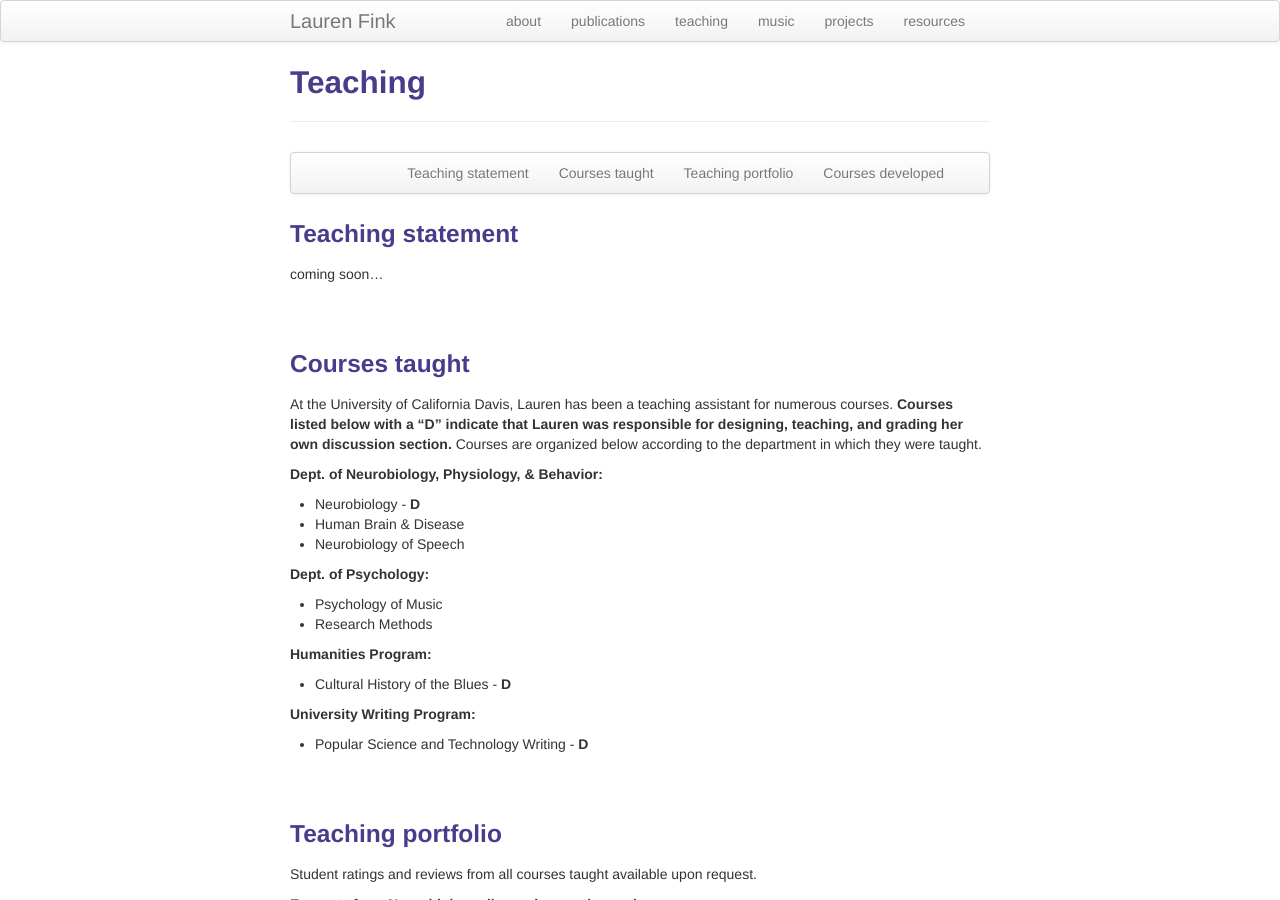
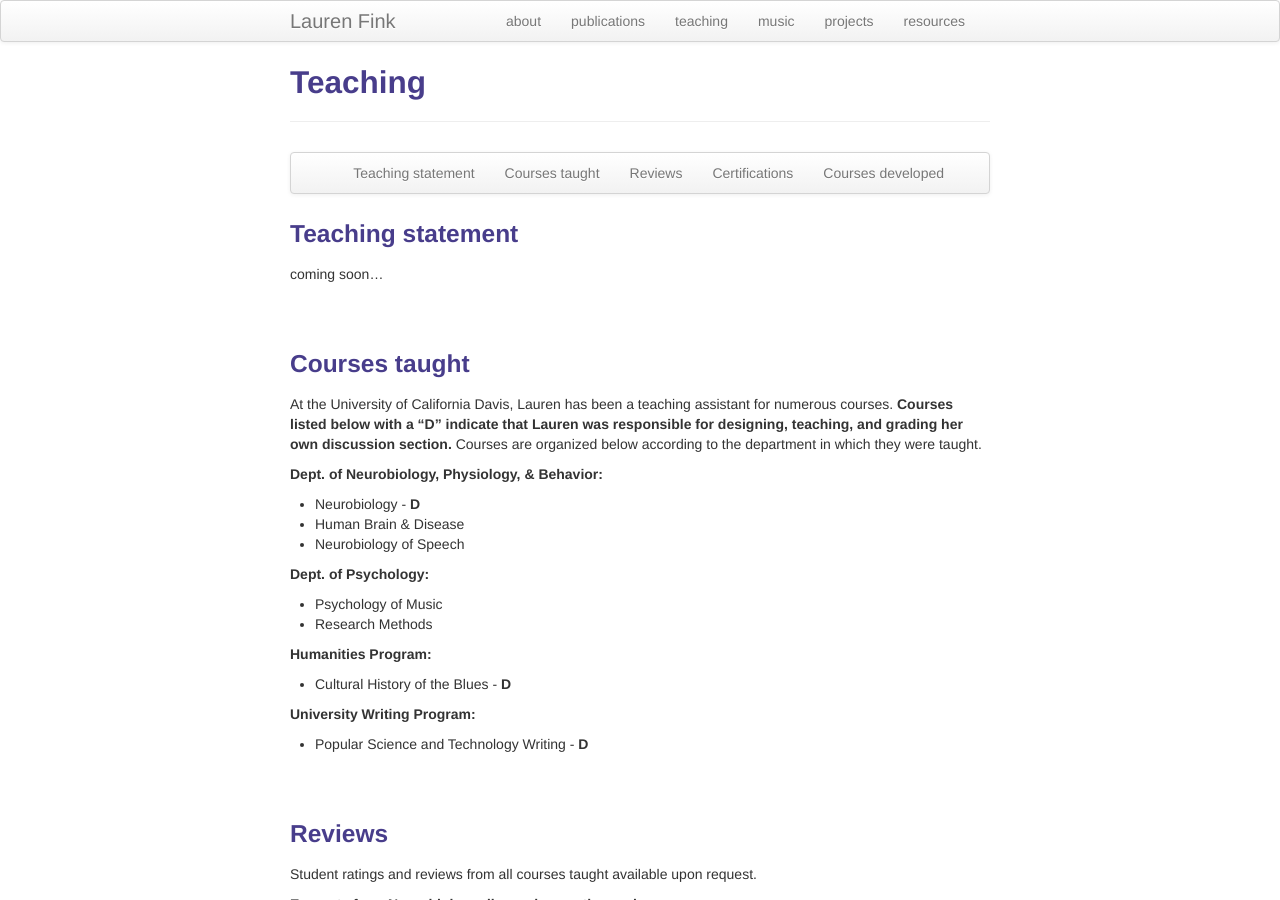
Before and after one commit to lkfink/lkfink.github.io, a Jekyll site: the page built from pages/teaching.md, in a window 1280 px wide and 900 px high. Built offline with Jekyll 4.4.1, drawn with Linux system fonts in a browser that asks for light colours.

Commit message:
reorg content

```diff
--- a/pages/teaching.md
+++ b/pages/teaching.md
@@ -18,8 +18,9 @@ description: Lauren Fink's teaching
     <div class="navbar-inner">
         <ul class="nav">
             <li><a href="#philosophy">Teaching statement</a></li>
-            <li><a href="#current">Courses taught</a></li>
-            <li><a href="#portfolio">Teaching portfolio</a></li>
+            <li><a href="#courses">Courses taught</a></li>
+            <li><a href="#reviews">Reviews</a></li>
+            <li><a href="#certifications">Certifications</a></li>
             <li><a href="#dev">Courses developed</a></li>
         </ul>
     </div>
@@ -32,7 +33,7 @@ coming soon...
 <br>
 <br>
 
-### <a name="current"></a>Courses taught
+### <a name="courses"></a>Courses taught
 At the University of California Davis, Lauren has been a teaching assistant for numerous courses. **Courses listed below with a "D" indicate that Lauren was responsible for designing, teaching, and grading her own discussion section.** Courses are organized below according to the department in which they were taught.
 
 **Dept. of Neurobiology, Physiology, & Behavior:**
@@ -53,7 +54,7 @@ At the University of California Davis, Lauren has been a teaching assistant for
 <br>
 <br>
 
-### <a name="portfolio"></a>Teaching portfolio
+### <a name="reviews"></a>Reviews
 Student ratings and reviews from all courses taught available upon request.
 
 **Excerpts from Neurobiology discussion section reviews:**
@@ -68,8 +69,7 @@ Student ratings and reviews from all courses taught available upon request.
 
 *"Thanks so much for your help, for being an amazing TA and for making NPB so much more interesting for me."*
 
-
-#### Teaching Certifications
+### <a name="certifications"></a>Teaching Certifications
 **Science Communication Program**, American Association for the Advancement of Science. [![Science Communication Program](icons16/pdf-icon.png)]({{ BASE_PATH }}/assets/Certificate_AAAS_ScienceCommunicationProgram.pdf){:target="_blank"}
 
 **Designing an Undergraduate STEM Course**, American Association for the Advancement of Science. [![STEM course](icons16/pdf-icon.png)]({{ BASE_PATH }}/assets/Certificate_AAAS_designingSTEMcourse.pdf){:target="_blank"}
```
